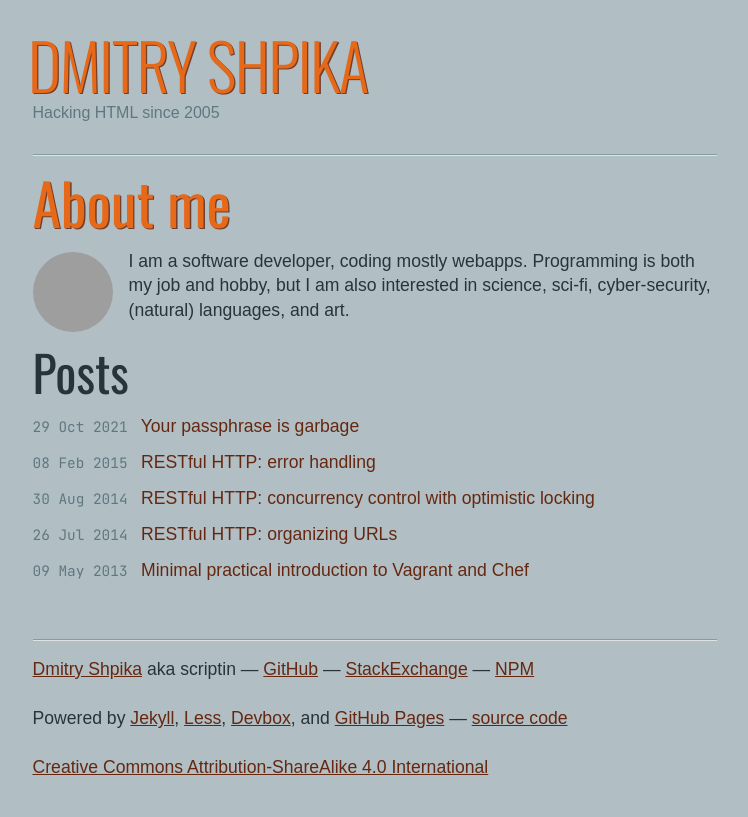
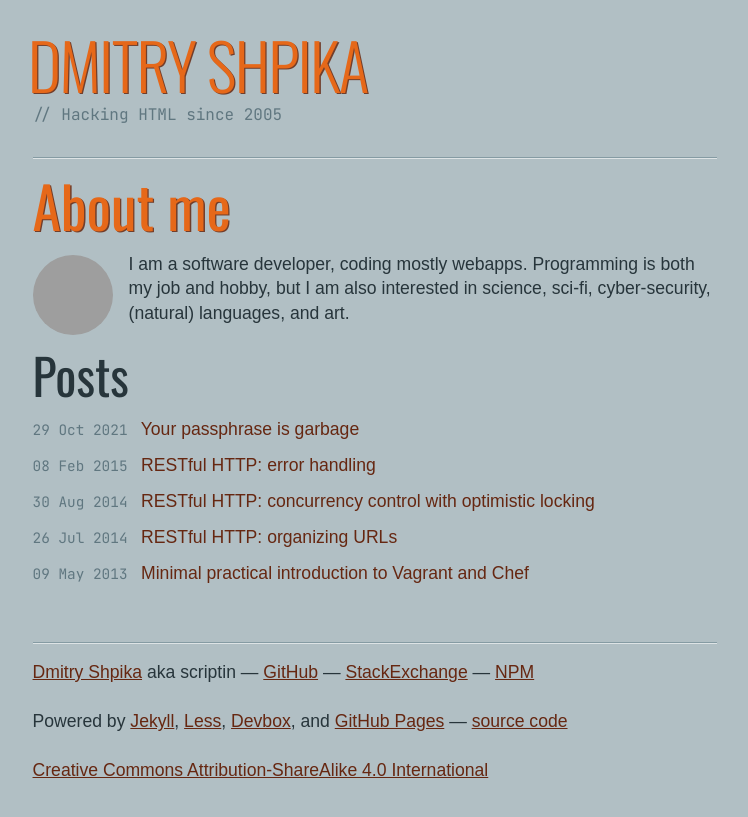
Before and after one commit to scriptin/scriptin.github.io, a Jekyll site: the page built from index.html, in a window 1280 px wide, cut to the strip 0-817 px from the top of the page. Shown: the whole strip, without its empty margins (265-1013 px from the left). Built offline with Jekyll 4.4.1, drawn with Linux system fonts in a browser that asks for light colours; grey boxes are pictures that could not be loaded.

```diff
--- a/_config.yml
+++ b/_config.yml
@@ -1,5 +1,5 @@
 title: Dmitry Shpika
-subtitle: Hacking HTML since 2005
+subtitle: // Hacking HTML since 2005
 
 environment: production
 production_url: https://scriptin.github.io
--- a/less/style.less
+++ b/less/style.less
@@ -227,6 +227,7 @@ header {
         left: -0.3rem;
     }
     .subtitle {
+        .code-font;
         font-size: (@title-height / 8);
         color: @dark-grey;
         padding: 0;
```
Also changed, not shown: css/style.min.css.
